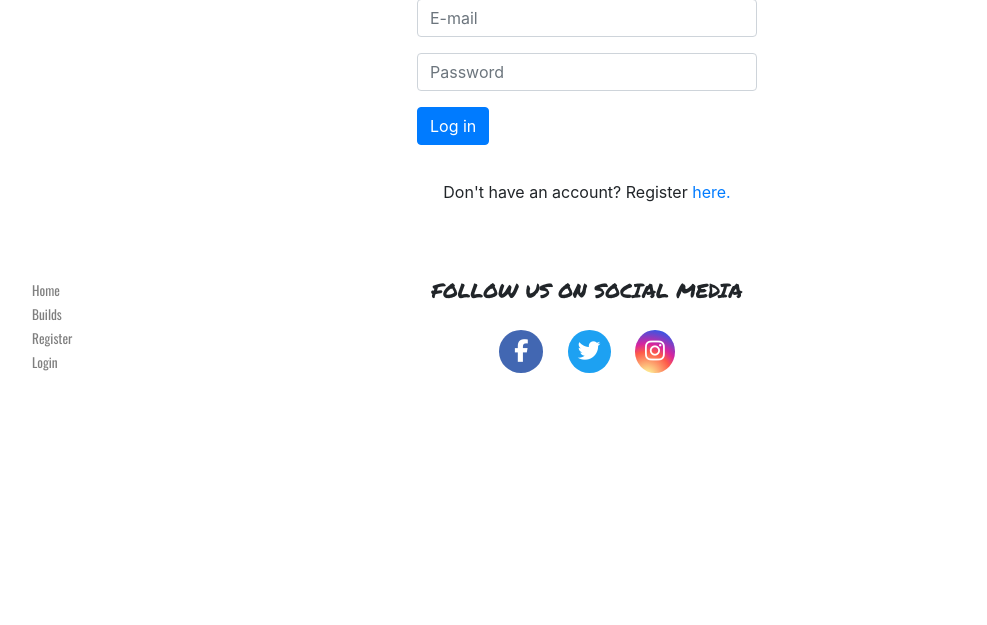
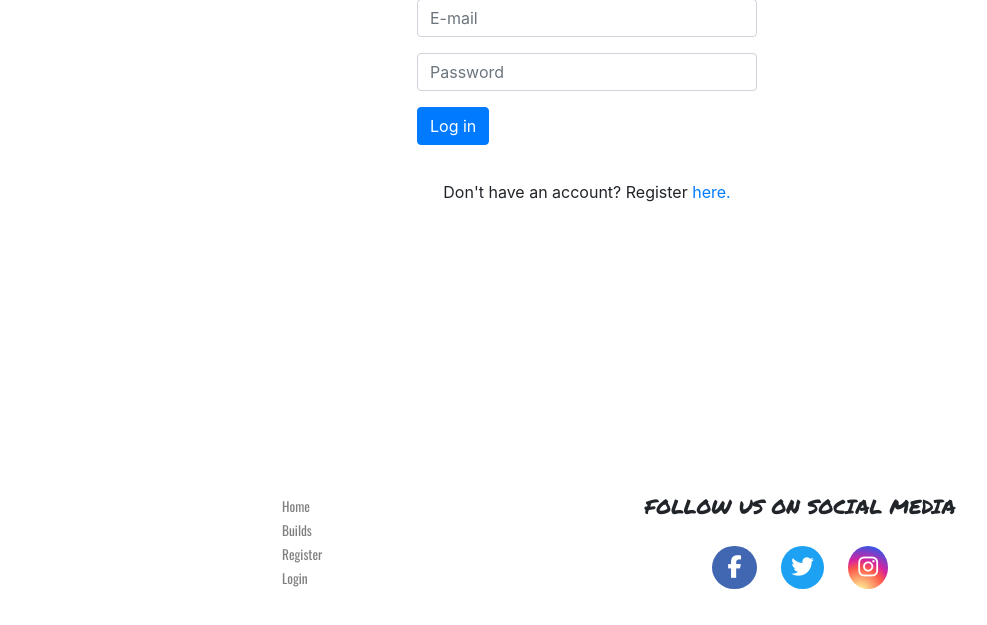
Before and after one commit to msped/AutoLog, a Flask app: page /login in a window 1280 px wide. Shown: the part 175-800 px from the top of the page, without its empty margins (53-1040 px from the left). Run offline with Flask 2, Linux system fonts and the light colour scheme; some libraries are stand-ins or nearby versions.

Commit message:
Fixed footer not sticking to the bottom on login and regsiter

```diff
--- a/static/css/login.css
+++ b/static/css/login.css
@@ -10,3 +10,9 @@
 div.container {
     margin-bottom: 50px;
 }
+
+footer {
+    position: absolute;
+    bottom: 0;
+    margin-left: 20%;
+}
--- a/static/css/register.css
+++ b/static/css/register.css
@@ -10,3 +10,9 @@
 div.container {
     margin-bottom: 50px;
 }
+
+footer {
+    position: absolute;
+    bottom: 0;
+    margin-left: 20%;
+}
--- a/templates/base.html
+++ b/templates/base.html
@@ -81,13 +81,13 @@
             {% endblock content %}
 
         </div>
-        <footer class="container page-footer font-small blue pt-4">
+        <footer class="container-fluid page-footer font-small blue ">
             <div class="text-center text-md-left">
                 <div class="row">
 
                     <hr class="clearfix w-100 d-md-none pb-3">
 
-                    <div class="col-md-3 mb-md-0 mb-3">
+                    <div class="offset-md-3 col-md-1 col-xs-12 mb-md-0 mb-3">
                         <ul class="list-unstyled">
                             <li>
                                 <a class="footer-text" href="{{ url_for('home') }}">Home</a>
@@ -112,7 +112,7 @@
                             {% endif %}
                         </ul>
                     </div>
-                    <div class="col-md-6 mb-md-0 mb-3">
+                    <div class="offset-md-2 col-md-4 col-xs-12 mb-md-0 mb-3">
                         <div class="col-md-12 mt-md-0 mt-3 social-links">
                             <h5 class="text-uppercase text-center">Follow us on Social Media</h5>
                             <ul class="text-center">
```
